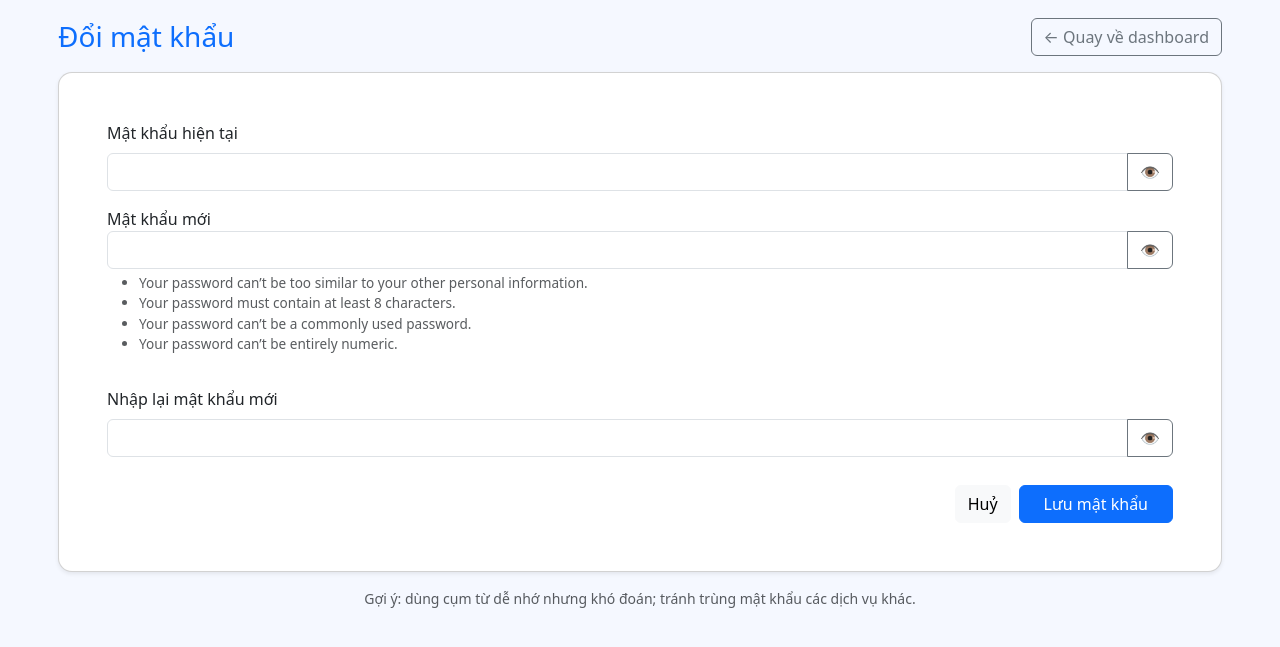
After one commit to vinhtongdev/FEC-Landing-Page, a Django app: page /auth/password/change/ in a window 1280 px wide. The commit adds this page. Shown: the top 647 px of the page. Run offline with Django 5.2, Linux system fonts and the light colour scheme; the visitor is signed in with stand-in values (Sample User, id 1); some libraries are stand-ins or nearby versions.

Commit message:
Finsh future for admin

```diff
--- /dev/null
+++ b/accounts/templates/accounts/change_password.html
@@ -0,0 +1,161 @@
+{% load static django_bootstrap5  fec_filters %}
+
+<!doctype html>
+<html lang="vi">
+<head>
+    <meta charset="utf-8">
+    <meta name="viewport" content="width=device-width,initial-scale=1">
+    <title>Đổi mật khẩu</title>
+    {% bootstrap_css %}
+    <link rel="stylesheet" href="{% static 'css/app.css' %}">
+    <style>
+        body{background:#f5f8ff}
+        .wrap{max-width:1200px;margin:0 auto;padding:18px}
+        .card{border-radius:14px}
+        .form-text.mini{font-size:.85rem}
+    </style>
+</head>
+<body>
+<div class="wrap">
+    <div class="d-flex align-items-center justify-content-between mb-3">
+        <h3 class="mb-0 text-primary">Đổi mật khẩu</h3>
+        <div class="d-flex gap-2">
+        <a class="btn btn-outline-secondary" href="{% url 'management:dashboard' %}">← Quay về dashboard</a>
+        </div>
+    </div>
+
+    {% if messages %}
+        <div class="mb-3">
+        {% for message in messages %}
+            <div class="alert alert-{{ message.tags }} mb-2">{{ message }}</div>
+        {% endfor %}
+        </div>
+    {% endif %}
+
+    <div class="card shadow-sm">
+        <div class="card-body p-4 p-lg-5">
+        {% if form.non_field_errors %}
+            <div class="alert alert-danger">{{ form.non_field_errors }}</div>
+        {% endif %}
+
+        <form method="post" novalidate id="changePwdForm" class="row g-3">
+            {% csrf_token %}
+
+            <!-- Mật khẩu hiện tại -->
+            <div class="col-12">
+            <label class="form-label" for="id_old_password">Mật khẩu hiện tại</label>
+            <div class="input-group">
+                <input type="password"
+                    name="{{ form.old_password.name }}"
+                    id="id_old_password"
+                    class="form-control {% if form.old_password.errors %}is-invalid{% endif %}"
+                    autocomplete="current-password" required>
+                <button class="btn btn-outline-secondary" type="button" data-toggle="pw" data-target="id_old_password">👁</button>
+            </div>
+            {% if form.old_password.errors %}
+                <div class="invalid-feedback d-block">{{ form.old_password.errors.0 }}</div>
+            {% endif %}
+            </div>
+
+            <!-- Mật khẩu mới -->
+            <div class="col-12">
+            <div class="d-flex justify-content-between align-items-center">
+                <label class="form-label mb-0" for="id_new_password1">Mật khẩu mới</label>
+                <small id="pwdStrength" class="text-muted"></small>
+            </div>
+            <div class="input-group">
+                <input type="password"
+                    name="{{ form.new_password1.name }}"
+                    id="id_new_password1"
+                    class="form-control {% if form.new_password1.errors %}is-invalid{% endif %}"
+                    autocomplete="new-password" required>
+                <button class="btn btn-outline-secondary" type="button" data-toggle="pw" data-target="id_new_password1">👁</button>
+            </div>
+            {% if form.new_password1.help_text %}
+                <div class="form-text mini mt-1">{{ form.new_password1.help_text|safe }}</div>
+            {% endif %}
+            {% if form.new_password1.errors %}
+                <div class="invalid-feedback d-block">{{ form.new_password1.errors.0 }}</div>
+            {% endif %}
+            </div>
+
+            <!-- Xác nhận mật khẩu mới -->
+            <div class="col-12">
+            <label class="form-label" for="id_new_password2">Nhập lại mật khẩu mới</label>
+            <div class="input-group">
+                <input type="password"
+                    name="{{ form.new_password2.name }}"
+                    id="id_new_password2"
+                    class="form-control {% if form.new_password2.errors %}is-invalid{% endif %}"
+                    autocomplete="new-password" required>
+                <button class="btn btn-outline-secondary" type="button" data-toggle="pw" data-target="id_new_password2">👁</button>
+            </div>
+            <div id="matchHint" class="form-text mini"></div>
+            {% if form.new_password2.errors %}
+                <div class="invalid-feedback d-block">{{ form.new_password2.errors.0 }}</div>
+            {% endif %}
+            </div>
+
+            <div class="col-12 d-flex justify-content-end gap-2 pt-2">
+            <a href="{% url 'management:dashboard' %}" class="btn btn-light">Huỷ</a>
+            <button class="btn btn-primary px-4">Lưu mật khẩu</button>
+            </div>
+        </form>
+        </div>
+    </div>
+
+    <div class="text-center text-muted small mt-3">
+        Gợi ý: dùng cụm từ dễ nhớ nhưng khó đoán; tránh trùng mật khẩu các dịch vụ khác.
+    </div>
+</div>
+
+{% bootstrap_javascript %}
+<script>
+  // Toggle hiện/ẩn mật khẩu
+    document.querySelectorAll('[data-toggle="pw"]').forEach(btn => {
+        btn.addEventListener('click', () => {
+        const id = btn.getAttribute('data-target');
+        const inp = document.getElementById(id);
+        if (!inp) return;
+        inp.type = (inp.type === 'password') ? 'text' : 'password';
+        btn.classList.toggle('active');
+        });
+    });
+
+  // Strength + match hint (UX client-side, validate vẫn theo Django validators)
+    const pwd1 = document.getElementById('id_new_password1');
+    const pwd2 = document.getElementById('id_new_password2');
+    const strength = document.getElementById('pwdStrength');
+    const matchHint = document.getElementById('matchHint');
+
+    function updateStrength() {
+        if (!pwd1) return;
+        const v = pwd1.value || '';
+        let score = 0;
+        if (v.length >= 8) score++;
+        if (/[A-Z]/.test(v)) score++;
+        if (/[a-z]/.test(v)) score++;
+        if (/\d/.test(v)) score++;
+        if (/[^A-Za-z0-9]/.test(v)) score++;
+        const labels = ['Rất yếu','Yếu','Trung bình','Khá','Mạnh','Rất mạnh'];
+        strength.textContent = v ? ('Độ mạnh: ' + labels[Math.min(score,5)]) : '';
+    }
+
+    function updateMatch() {
+        if (!pwd2) return;
+        if (!pwd2.value) { matchHint.textContent = ''; return; }
+        if (pwd1.value && pwd1.value === pwd2.value) {
+        matchHint.textContent = '✔ Hai mật khẩu trùng khớp';
+        matchHint.classList.remove('text-danger'); matchHint.classList.add('text-success');
+        } else {
+        matchHint.textContent = '✖ Hai mật khẩu chưa khớp';
+        matchHint.classList.remove('text-success'); matchHint.classList.add('text-danger');
+        }
+    }
+
+    pwd1 && pwd1.addEventListener('input', () => { updateStrength(); updateMatch(); });
+    pwd2 && pwd2.addEventListener('input', updateMatch);
+    updateStrength();
+</script>
+</body>
+</html>
--- a/accounts/urls.py
+++ b/accounts/urls.py
@@ -5,4 +5,5 @@ app_name = 'accounts'
 urlpatterns = [
     path('login/', views.login_view, name='login'),
     path('logout/', views.logout_view, name='logout'),
+    path('password/change/', views.change_password, name='change_password'),
 ]
--- a/accounts/views.py
+++ b/accounts/views.py
@@ -1,6 +1,9 @@
 from django.shortcuts import render, redirect
 from django.contrib.auth import authenticate, login, logout
 from django.contrib import messages
+from django.contrib.auth.decorators import login_required
+from django.contrib.auth.forms import PasswordChangeForm
+from django.contrib.auth import update_session_auth_hash
 
 def login_view(request):
     if request.method == 'POST':
@@ -16,3 +19,19 @@ def login_view(request):
 def logout_view(request):
     logout(request)
     return redirect('accounts:login')
+
+@login_required
+def change_password(request):
+    if request.method == 'POST':
+        form = PasswordChangeForm(request.user, request.POST)
+        if form.is_valid():
+            user = form.save()
+            # Keep the user logged in after password change
+            update_session_auth_hash(request, user)
+            messages.success(request, 'Mật khẩu của bạn đã được thay đổi thành công.')
+            return redirect('management:dashboard')
+        else:
+            messages.error(request, 'Vui lòng sửa các lỗi bên dưới.')
+    else:
+        form = PasswordChangeForm(request.user)
+    return render(request, 'accounts/change_password.html', {'form': form})
--- a/management/urls.py
+++ b/management/urls.py
@@ -5,4 +5,5 @@ urlpatterns = [
     path('', views.DashboardListView.as_view(), name='dashboard'),
     path('customer/<int:pk>/', views.CustomerDetailView.as_view(), name='customer_detail'),
     path('export/csv/', views.export_csv, name='export_csv'),
+    path('download/<int:pk>/', views.download_file, name='download_file'),
 ]
--- a/userform/models.py
+++ b/userform/models.py
@@ -107,6 +107,7 @@ class CustomerInfo(models.Model):
     signature = models.ImageField(upload_to='signatures/', verbose_name='Chữ ký điện tử', null=True, blank=True)
     signature_document = models.FileField(upload_to='signed_docs/', verbose_name='Văn bản xác nhận đã ký', null=True, blank=True)
 
+
     created_at = models.DateTimeField(auto_now_add=True)
 
     def __str__(self):
```
Also changed, not shown: ITV_FEC_ICustomer/settings.py (+6 -1 lines), management/templates/management/dashboard.html (+34 -4 lines), management/views.py (+42 -2 lines), userform/templatetags/fec_filters.py (added, +19 -0 lines), media/signatures/signature_2.png (added), media/signatures/signature_22.png (deleted), userform/helper/__init__.py (added), userform/migrations/0001_initial.py, userform/migrations/0002_customerinfo_signature_and_more.py (deleted), userform/templatetags/__init__.py (added), 2 other files.
